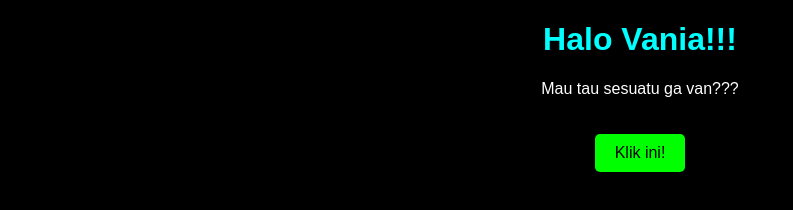
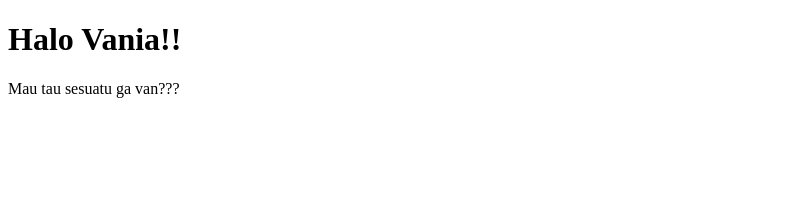
Before and after one commit to Hyasaa/Main-File-of-my-, a plain HTML site: page Untuk Vania/index.html in a window 1280 px wide. Shown: the whole page, without its empty margins (0-793 px from the left). Drawn offline with Linux system fonts and the light colour scheme.

Commit message:
Update index.html

```diff
--- a/Untuk Vania/index.html
+++ b/Untuk Vania/index.html
@@ -3,15 +3,10 @@
 <head>
     <meta charset="UTF-8">
     <meta name="viewport" content="width=device-width, initial-scale=1.0">
-    <title>Website Pertama Gw</title>
-    <link rel="stylesheet" href="style.css"> <!-- Hubungin ke CSS -->
+    <title>Untuk Vania</title>
 </head>
 <body>
-    <h1>Halo Vania!!!</h1>
-    <p>Mau tau sesuatu ga van???</p>
-
-    <button onclick="halo()">Klik ini!</button> <!-- Tombol yang memanggil JavaScript -->
-
-    <script src="script.js"></script> <!-- Hubungin ke JavaScript -->
+    <h1>Halo Vania!!</h1>
+    <p>Mau tau sesuatu ga van??? </p>
 </body>
 </html>
```
